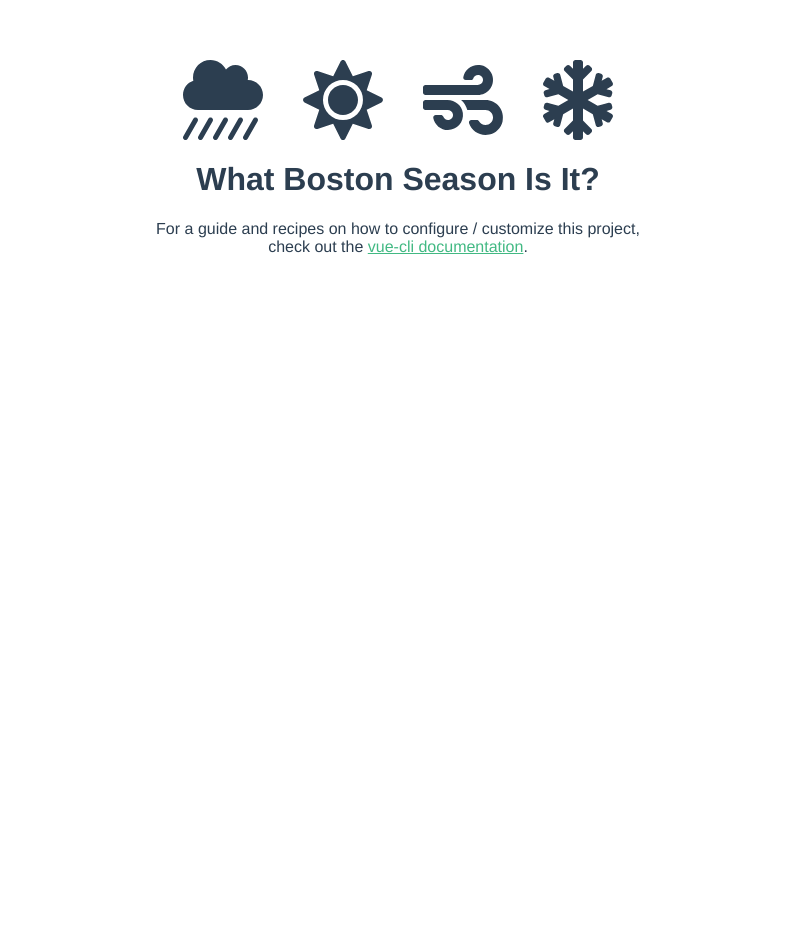
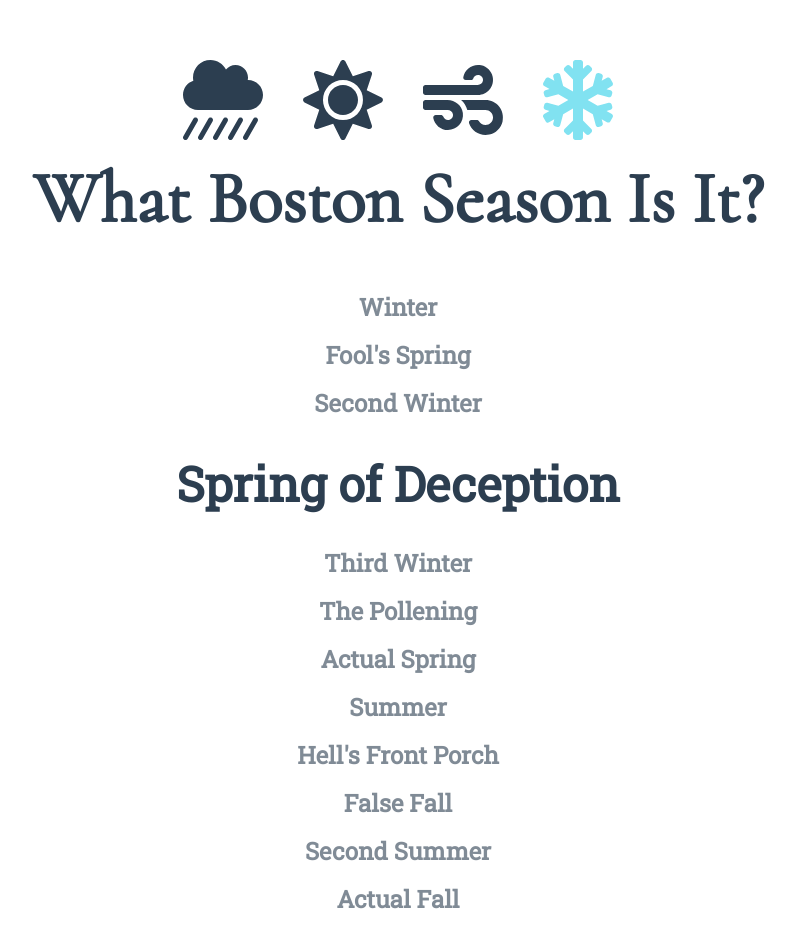
Before and after one commit to rkdeshpande/season-dev, a Vue app: page / in a window 1280 px wide. Shown: the whole page, without its empty margins (242-1038 px from the left). Before the commit the page ends 800 px from the top, so only its background shows below. Built offline with nearby package versions, Linux system fonts and the light colour scheme.

Commit message:
The site works!

```diff
--- a/package.json
+++ b/package.json
@@ -15,6 +15,7 @@
     "@fortawesome/free-solid-svg-icons": "^5.15.2",
     "@fortawesome/vue-fontawesome": "^2.0.2",
     "core-js": "^3.6.5",
+    "get-google-fonts": "^1.2.2",
     "vue": "^2.6.11",
     "vue-fontawesome": "^0.0.2"
   },
--- /dev/null
+++ b/src/App.css
@@ -0,0 +1,2 @@
+@import url('https://fonts.googleapis.com/css?family=Cormorant');
+@import url('https://fonts.googleapis.com/css?family=Roboto+Slab');
--- a/src/App.vue
+++ b/src/App.vue
@@ -1,20 +1,19 @@
 <template>
   <div id="app">
-    <font-awesome-icon class="season-icon" :icon="['fas', 'cloud-showers-heavy']" />
-    <font-awesome-icon class="season-icon" :icon="['fas', 'sun']" />
-    <font-awesome-icon class="season-icon" :icon="['fas', 'wind']" />
-    <font-awesome-icon class="season-icon" :icon="['fas', 'snowflake']" />
-    <HelloWorld msg="Welcome to Your Vue.js App"/>
+    <TitleCard />
+    <Season msg="First Winter" />
   </div>
 </template>
 
 <script>
-import HelloWorld from './components/TitleCard.vue'
+import TitleCard from './components/TitleCard.vue'
+import Season from './components/Season.vue'
 
 export default {
   name: 'App',
   components: {
-    HelloWorld
+    TitleCard,
+    Season
   }
 }
 </script>
@@ -25,14 +24,6 @@ export default {
   -webkit-font-smoothing: antialiased;
   -moz-osx-font-smoothing: grayscale;
   text-align: center;
-  color: #2c3e50;
   margin-top: 60px;
 }
-.season-icon {
-  font-size: 5em;
-  margin-left: 40px;
-}
-.season-icon:first-child {
-  margin-left: 0;
-}
 </style>
--- /dev/null
+++ b/src/components/Season.vue
@@ -0,0 +1,53 @@
+<template>
+  <div class="hello">
+    <h1 v-bind:class="{active: status === 1, inactive: status !== 1}">Winter</h1>
+    <h1 v-bind:class="{active: status === 2, inactive: status !== 2}">Fool's Spring</h1>
+    <h1 v-bind:class="{active: status === 3, inactive: status !== 3}">Second Winter</h1>
+    <h1 v-bind:class="{active: status === 4, inactive: status !== 4}">Spring of Deception</h1>
+    <h1 v-bind:class="{active: status === 5, inactive: status !== 5}">Third Winter</h1>
+    <h1 v-bind:class="{active: status === 6, inactive: status !== 6}">The Pollening</h1>
+    <h1 v-bind:class="{active: status === 7, inactive: status !== 7}">Actual Spring</h1>
+    <h1 v-bind:class="{active: status === 8, inactive: status !== 8}">Summer</h1>
+    <h1 v-bind:class="{active: status === 9, inactive: status !== 9}">Hell's Front Porch</h1>
+    <h1 v-bind:class="{active: status === 10, inactive: status !== 10}">False Fall</h1>
+    <h1 v-bind:class="{active: status === 11, inactive: status !== 11}">Second Summer</h1>
+    <h1 v-bind:class="{active: status === 12, inactive: status !== 12}">Actual Fall</h1>
+  </div>
+</template>
+
+<script>
+export default {
+  name: 'Season',
+  data: () => {
+    return {
+      status: 4
+    }
+  }
+}
+</script>
+
+<!-- Add "scoped" attribute to limit CSS to this component only -->
+<style scoped>
+h1 {
+  font-family: 'Roboto Slab', sans-serif;
+}
+ul {
+  list-style-type: none;
+  padding: 0;
+}
+li {
+  display: inline-block;
+  margin: 0 10px;
+}
+a {
+  color: #42b983;
+}
+.inactive {
+  color: #808b96;
+  font-size: 1.5em;
+}
+.active {
+  font-size: 3em;
+  color: #2c3e50;
+}
+</style>
--- a/src/components/TitleCard.vue
+++ b/src/components/TitleCard.vue
@@ -1,27 +1,46 @@
 <template>
   <div class="hello">
+    <font-awesome-icon class="season-icon" v-bind:class="{ spring: isSpring}" :icon="['fas', 'cloud-showers-heavy']" />
+    <font-awesome-icon class="season-icon" v-bind:class="{ summer: isSummer}" :icon="['fas', 'sun']" />
+    <font-awesome-icon class="season-icon" v-bind:class="{ autumn: isAutumn}" :icon="['fas', 'wind']" />
+    <font-awesome-icon class="season-icon" v-bind:class="{ winter: isWinter}" :icon="['fas', 'snowflake']" />
     <h1>What Boston Season Is It?</h1>
-    <p>
-      For a guide and recipes on how to configure / customize this project,<br>
-      check out the
-      <a href="https://cli.vuejs.org" target="_blank" rel="noopener">vue-cli documentation</a>.
-    </p>
   </div>
 </template>
 
 <script>
+function data() {
+  let today = new Date(Date.now())
+
+  let year = today.getFullYear()
+  let spring = new Date(`March 20, ${year}`)
+  let summer = new Date(`June 21, ${year}`)
+  let autumn = new Date(`September 22, ${year}`)
+  let winter = new Date(`December 21, ${year}`)
+
+  return {
+    isSpring: today >= spring && today < summer,
+    isSummer: today >= summer && today < autumn,
+    isAutumn: today >= autumn && today < winter,
+    isWinter: today < spring || today >= winter
+  }
+}
+
 export default {
-  name: 'HelloWorld',
-  props: {
-    msg: String
-  }
+  name: 'TitleCard',
+  data: data
 }
 </script>
 
 <!-- Add "scoped" attribute to limit CSS to this component only -->
 <style scoped>
-h3 {
-  margin: 40px 0 0;
+.hello {
+  color: #2c3e50;
+}
+h1 {
+  margin-top: 15px;
+  font-size: 4.5em;
+  font-family: 'Cormorant', serif;
 }
 ul {
   list-style-type: none;
@@ -34,4 +53,23 @@ li {
 a {
   color: #42b983;
 }
+.season-icon {
+  font-size: 5em;
+  margin-left: 40px;
+}
+.season-icon:first-child {
+  margin-left: 0;
+}
+.spring {
+  color: #2fc259
+}
+.summer {
+  color: #EA5B32
+}
+.autumn {
+  color: #ead032
+}
+.winter {
+  color: #81e2f1
+}
 </style>
--- a/src/main.js
+++ b/src/main.js
@@ -3,6 +3,7 @@ import App from './App.vue'
 import { library } from '@fortawesome/fontawesome-svg-core'
 import { faCloudShowersHeavy, faSun, faWind, faSnowflake } from '@fortawesome/free-solid-svg-icons'
 import { FontAwesomeIcon } from '@fortawesome/vue-fontawesome'
+import './App.css'
 
 library.add(faCloudShowersHeavy)
 library.add(faSun)
```
Also changed, not shown: 1 other file (tests, documents, lock files or other folders).
